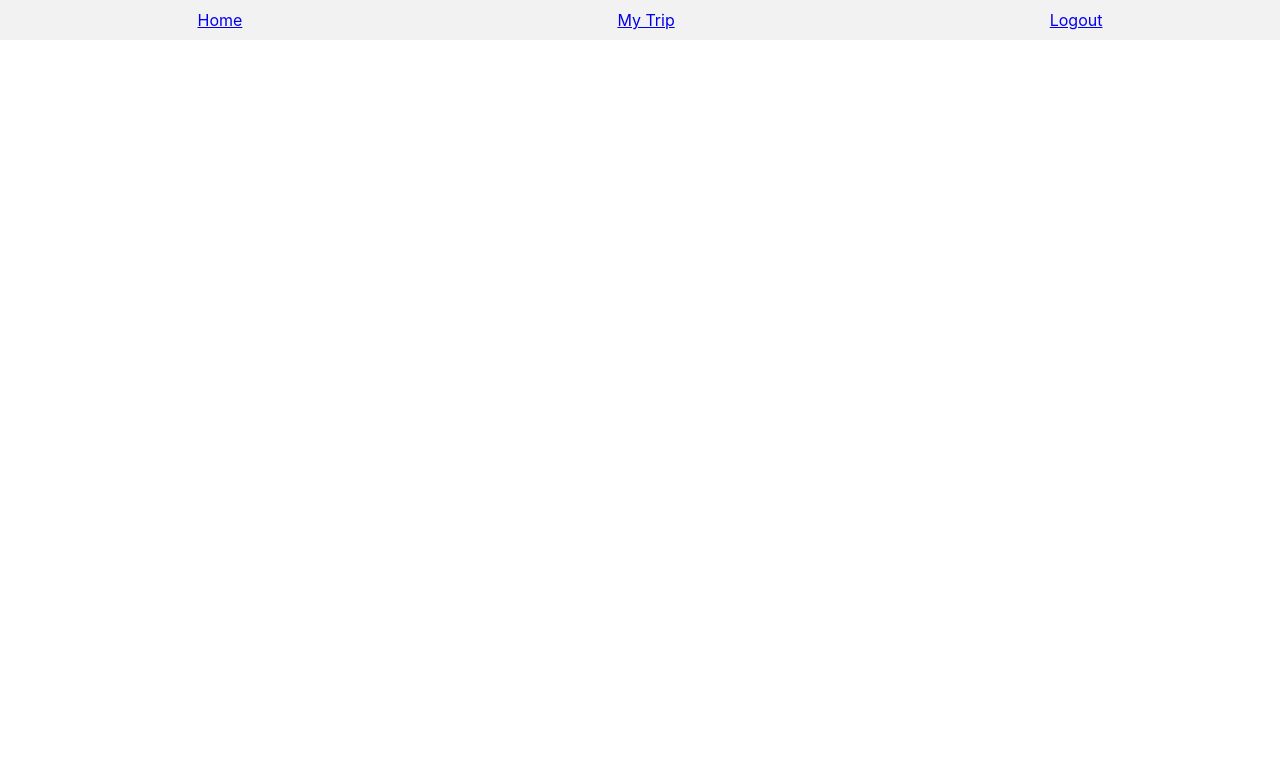
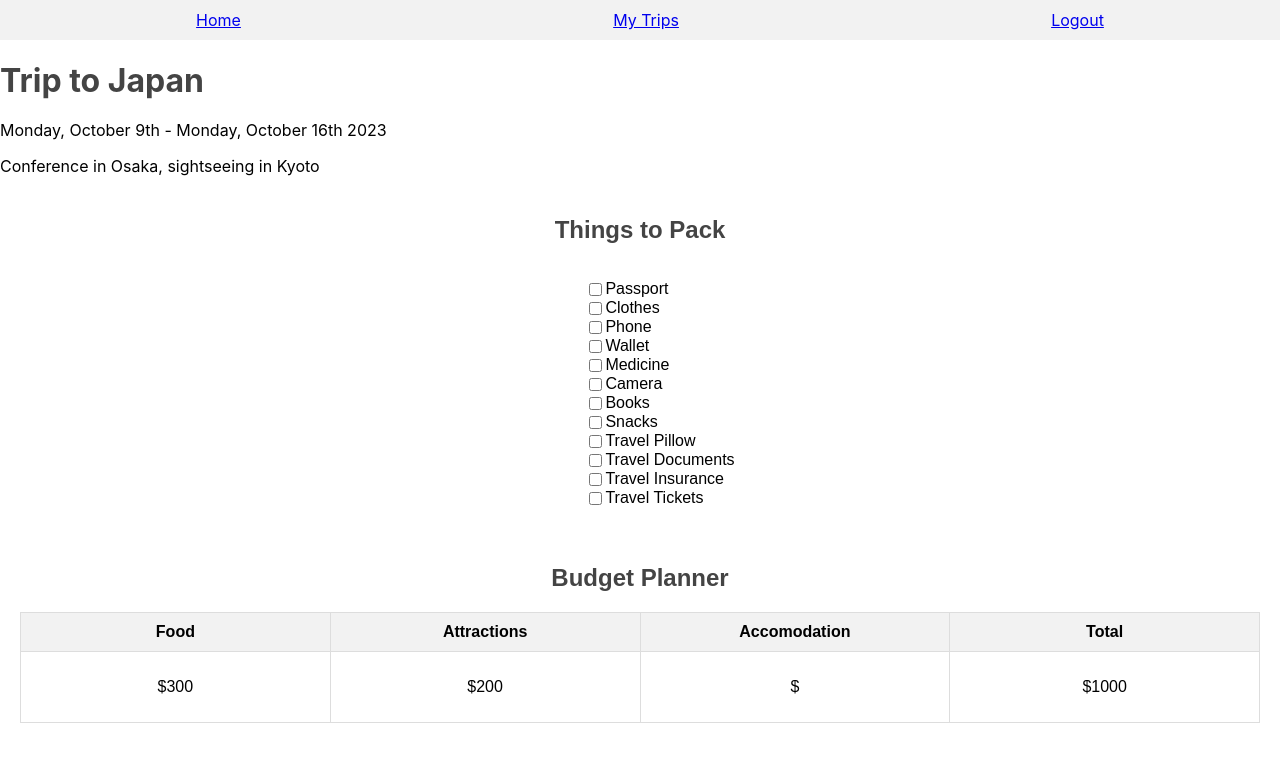
Before and after one commit to jliakim23/project3-frontend, a React (Create React App) app: page /trips/1 in a window 1280 px wide. Before the commit this address had no page. Shown: the top 762 px of the page. Built offline with nearby package versions, Linux system fonts and the light colour scheme.

Commit message:
add more dummy trips, organize links better

```diff
--- a/src/App.js
+++ b/src/App.js
@@ -1,9 +1,11 @@
 import "./App.css";
 import React from "react";
 import { Route, Routes } from "react-router-dom";
+import data from "./data";
 import Nav from "./components/Nav";
 import Home from "./pages/Home";
 import MyTrip from "./pages/MyTrip";
+import TripIndex from "./pages/TripIndex";
 
 function App() {
   return (
@@ -14,7 +16,8 @@ function App() {
       <main>
         <Routes>
           <Route path="/" element={<Home />} />
-          <Route path="/Trip" element={<MyTrip />} />
+          <Route path="/trips" element={<TripIndex data={data} />} />
+          <Route path="/trips/:id" element={<MyTrip data={data} />} />
         </Routes>
       </main>
     </div>
--- a/src/components/Nav.jsx
+++ b/src/components/Nav.jsx
@@ -6,7 +6,7 @@ const Nav = () => {
     <div>
       <nav className="nav">
         <Link to="/">Home</Link>
-        <Link to="/Trip">My Trip</Link>
+        <Link to="/trips">My Trips</Link>
         <Link to="/">Logout</Link>
       </nav>
     </div>
--- /dev/null
+++ b/src/data.json
@@ -0,0 +1,207 @@
+[
+  {
+    "id": "1",
+    "Title": "Trip to Japan",
+    "Description": "Conference in Osaka, sightseeing in Kyoto",
+    "startDate": "October 9, 2023",
+    "endDate": "October 16, 2023",
+    "checklist": {
+      "items": [
+        {
+          "item": "Passport",
+          "checked": false
+        },
+        {
+          "item": "Clothes",
+          "checked": false
+        },
+        {
+          "item": "Phone",
+          "checked": false
+        },
+        {
+          "item": "Wallet",
+          "checked": false
+        },
+        {
+          "item": "Medicine",
+          "checked": false
+        },
+        {
+          "item": "Camera",
+          "checked": false
+        },
+        {
+          "item": "Books",
+          "checked": false
+        },
+        {
+          "item": "Snacks",
+          "checked": false
+        },
+        {
+          "item": "Travel Pillow",
+          "checked": false
+        },
+        {
+          "item": "Travel Documents",
+          "checked": false
+        },
+        {
+          "item": "Travel Insurance",
+          "checked": false
+        },
+        {
+          "item": "Travel Tickets",
+          "checked": false
+        }
+      ]
+    },
+    "budget": [
+      {
+        "foodAmount": 300,
+        "attractionAmount": 200,
+        "accommodationAmount": 500,
+        "totalAmount": 1000
+      }
+    ]
+  },
+  {
+    "id": "2",
+    "Title": "New Year's in Disney World",
+    "Description": "Family vacation to Disney World for New Year's",
+    "startDate": "December 27, 2023",
+    "endDate": "January 3, 2024",
+    "checklist": {
+      "items": [
+        {
+          "item": "Park Tickets",
+          "checked": false
+        },
+        {
+          "item": "Hotel Reservations",
+          "checked": false
+        },
+        {
+          "item": "Disney Costumes",
+          "checked": false
+        },
+        {
+          "item": "Winter Clothes",
+          "checked": false
+        },
+        {
+          "item": "Camera",
+          "checked": false
+        },
+        {
+          "item": "Cash for Souvenirs",
+          "checked": false
+        },
+        {
+          "item": "Snacks",
+          "checked": false
+        },
+        {
+          "item": "Gifts",
+          "checked": false
+        },
+        {
+          "item": "Christmas Decorations",
+          "checked": false
+        },
+        {
+          "item": "Travel Documents",
+          "checked": false
+        },
+        {
+          "item": "Travel Insurance",
+          "checked": false
+        },
+        {
+          "item": "Flight Tickets",
+          "checked": false
+        }
+      ]
+    },
+    "budget": [
+      {
+        "foodAmount": 800,
+        "attractionAmount": 1000,
+        "accomadationAmount": 2000,
+        "totalAmount": 3800
+      }
+    ]
+  },
+  {
+    "id": "3",
+    "Title": "Weekend in Cape Cod",
+    "Description": "Short getaway to Cape Cod for the weekend",
+    "startDate": "September 15, 2023",
+    "endDate": "September 17, 2023",
+    "checklist": {
+      "items": [
+        {
+          "item": "Beach Gear",
+          "checked": false
+        },
+        {
+          "item": "Sunscreen",
+          "checked": false
+        },
+        {
+          "item": "Swimsuits",
+          "checked": false
+        },
+        {
+          "item": "Towels",
+          "checked": false
+        },
+        {
+          "item": "Picnic Supplies",
+          "checked": false
+        },
+        {
+          "item": "Biking Gear",
+          "checked": false
+        },
+        {
+          "item": "Hiking Shoes",
+          "checked": false
+        },
+        {
+          "item": "Local Maps",
+          "checked": false
+        },
+        {
+          "item": "Cash",
+          "checked": false
+        },
+        {
+          "item": "Hotel Reservations",
+          "checked": false
+        },
+        {
+          "item": "Travel Documents",
+          "checked": false
+        },
+        {
+          "item": "Travel Insurance",
+          "checked": false
+        },
+        {
+          "item": "Gas for Car",
+          "checked": false
+        }
+      ]
+    },
+    "budget": [
+      {
+        "foodAmount": 200,
+        "attractionAmount": 300,
+        "accomadationAmount": 400,
+        "totalAmount": 900
+      }
+    ]
+  }
+]
--- a/src/pages/MyTrip.jsx
+++ b/src/pages/MyTrip.jsx
@@ -1,135 +1,18 @@
 import React from "react";
+import { useParams } from "react-router-dom";
 import Checklist from "../components/Checklist";
 import Budget from "../components/Budget";
 
-const DUMMY_TRIP = {
-  Title: "Trip to Japan",
-  Description: "Business trip to Osaka",
-  startDate: new Date(2023, 10, 9),
-  endDate: new Date(2023, 10, 16),
-  checklist: {
-    items: [
-      {
-        item: "Passport",
-        checked: false,
-      },
-      {
-        item: "Toothbrush",
-        checked: false,
-      },
-      {
-        item: "Clothes",
-        checked: false,
-      },
-      {
-        item: "Shoes",
-        checked: false,
-      },
-      {
-        item: "Phone",
-        checked: false,
-      },
-      {
-        item: "Charger",
-        checked: false,
-      },
-      {
-        item: "Wallet",
-        checked: false,
-      },
-      {
-        item: "Headphones",
-        checked: false,
-      },
-      {
-        item: "Glasses",
-        checked: false,
-      },
-      {
-        item: "Medicine",
-        checked: false,
-      },
-      {
-        item: "Camera",
-        checked: false,
-      },
-      {
-        item: "Laptop",
-        checked: false,
-      },
-      {
-        item: "Books",
-        checked: false,
-      },
-      {
-        item: "Snacks",
-        checked: false,
-      },
-      {
-        item: "Water Bottle",
-        checked: false,
-      },
-      {
-        item: "Umbrella",
-        checked: false,
-      },
-      {
-        item: "Sunscreen",
-        checked: false,
-      },
-      {
-        item: "Sunglasses",
-        checked: false,
-      },
-      {
-        item: "Hat",
-        checked: false,
-      },
-      {
-        item: "Pajamas",
-        checked: false,
-      },
-      {
-        item: "Bathing Suit",
-        checked: false,
-      },
-      {
-        item: "First Aid Kit",
-        checked: false,
-      },
-      {
-        item: "Hand Sanitizer",
-        checked: false,
-      },
-      {
-        item: "Travel Pillow",
-        checked: false,
-      },
-      {
-        item: "Travel Documents",
-        checked: false,
-      },
-      {
-        item: "Travel Insurance",
-        checked: false,
-      },
-      {
-        item: "Travel Tickets",
-        checked: false,
-      },
-    ],
-  },
-  budget: [
-    {
-      foodAmount: 500,
-      attractionAmount: 500,
-      accomadationAmount: 1000,
-      totalAmount: 2000,
-    },
-  ],
-};
+const MyTrip = ({ data }) => {
+  const params = useParams();
 
-const MyTrip = () => {
+  const trip = data.find((trip) => trip.id == params.id);
+
+  console.log(trip);
+
+  trip.startDate = new Date(trip.startDate);
+  trip.endDate = new Date(trip.endDate);
+
   const formatDate = (date) => {
     const weekdayNumber = date.getDay();
     const month = date.getMonth();
@@ -180,15 +63,26 @@ const MyTrip = () => {
     return `${weekdayNames[weekdayNumber]}, ${monthNames[month]} ${dateNumber}${numberSuffix}`;
   };
 
+  const formatDateRange = (startDate, endDate) => {
+    const start = formatDate(startDate);
+    const startYear = startDate.getFullYear();
+    const end = formatDate(endDate);
+    const endYear = endDate.getFullYear();
+
+    if (startYear === endYear) {
+      return `${start} - ${end} ${startYear}`;
+    } else {
+      return `${start} ${startYear} - ${end} ${endYear}`;
+    }
+  };
+
   return (
     <div>
-      <h1 className="header">{DUMMY_TRIP.Title}</h1>
-      <p>
-        {formatDate(DUMMY_TRIP.startDate)} - {formatDate(DUMMY_TRIP.endDate)}
-      </p>
-      <p>{DUMMY_TRIP.Description}</p>
-      <Checklist list={DUMMY_TRIP.checklist.items} listName="Things to Pack" />
-      <Budget details={DUMMY_TRIP.budget[0]} />
+      <h1 className="header">{trip.Title}</h1>
+      <p>{formatDateRange(trip.startDate, trip.endDate)}</p>
+      <p>{trip.Description}</p>
+      <Checklist list={trip.checklist.items} listName="Things to Pack" />
+      <Budget details={trip.budget[0]} />
     </div>
   );
 };
--- /dev/null
+++ b/src/pages/TripIndex.jsx
@@ -0,0 +1,20 @@
+import React from "react";
+import { Link } from "react-router-dom";
+
+const TripIndex = ({ data }) => {
+  return (
+    <div>
+      <ul>
+        {data.map((trip) => {
+          return (
+            <li key={trip.id}>
+              <Link to={`/trips/${trip.id}`}>{trip.Title}</Link>
+            </li>
+          );
+        })}
+      </ul>
+    </div>
+  );
+};
+
+export default TripIndex;
```
